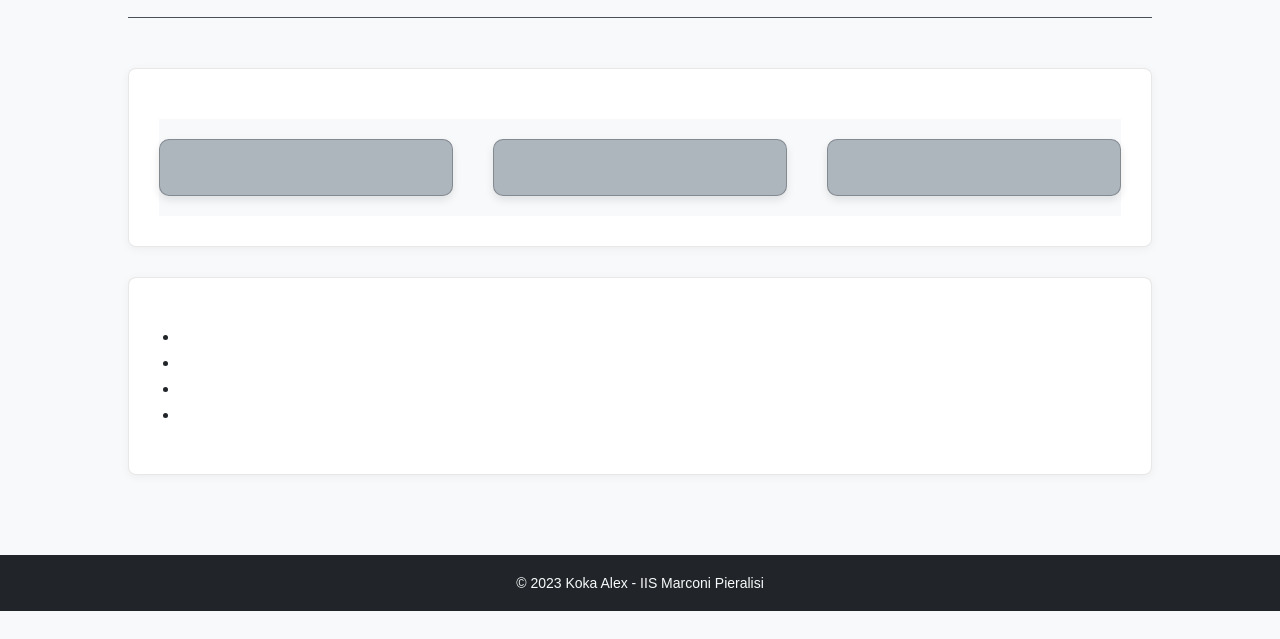
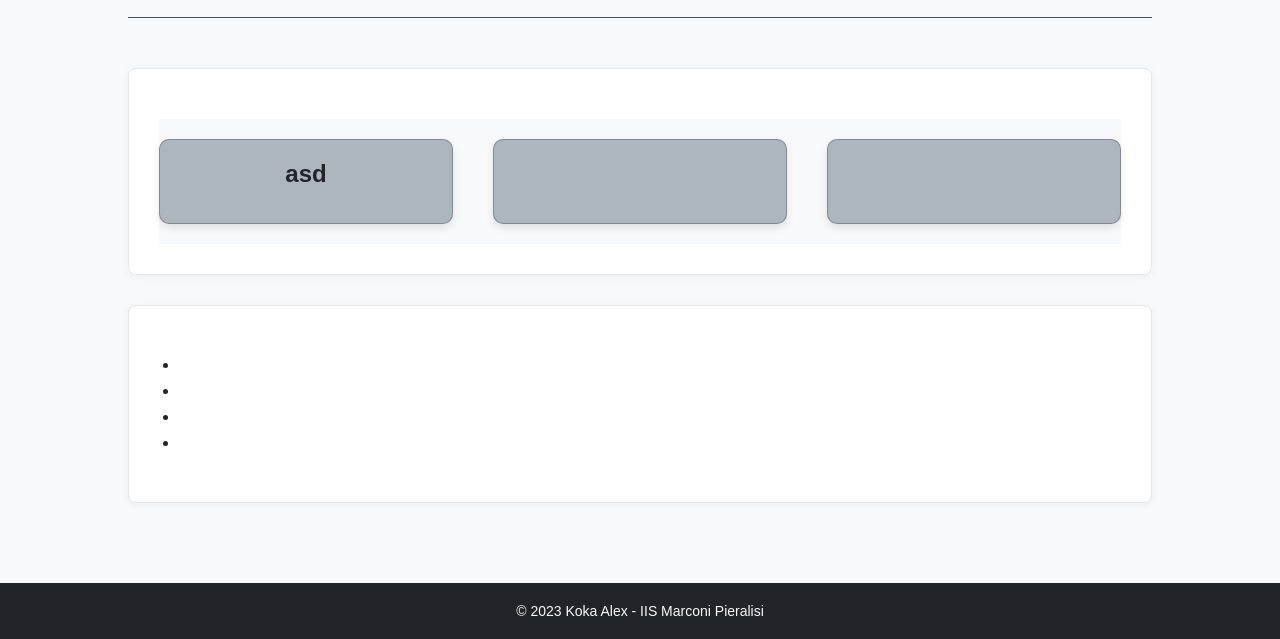
Before and after one commit to AlKo06/project-html, a plain HTML site: page pcto.html in a window 1280 px wide. Shown: the part 181-820 px from the top of the page. Drawn offline with Linux system fonts and the light colour scheme.

Commit message:
commit di prova

```diff
--- a/pcto.html
+++ b/pcto.html
@@ -30,7 +30,7 @@
                 <h2></h2>
                 <div class="preview-section" style="padding: 20px 0;">
                     <div class="preview-card">
-                        <h3></h3>
+                        <h3>asd</h3>
                         <p></p>
                     </div>
                     <div class="preview-card">
```
